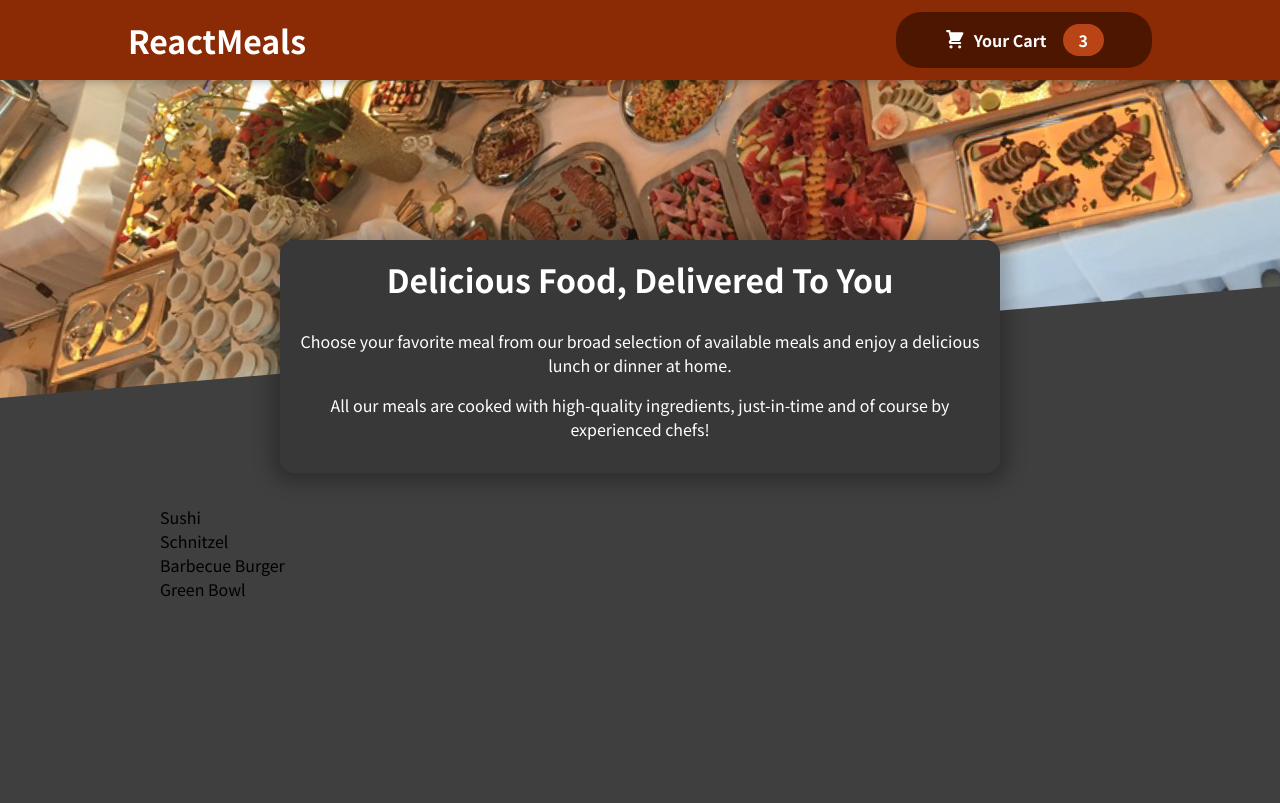
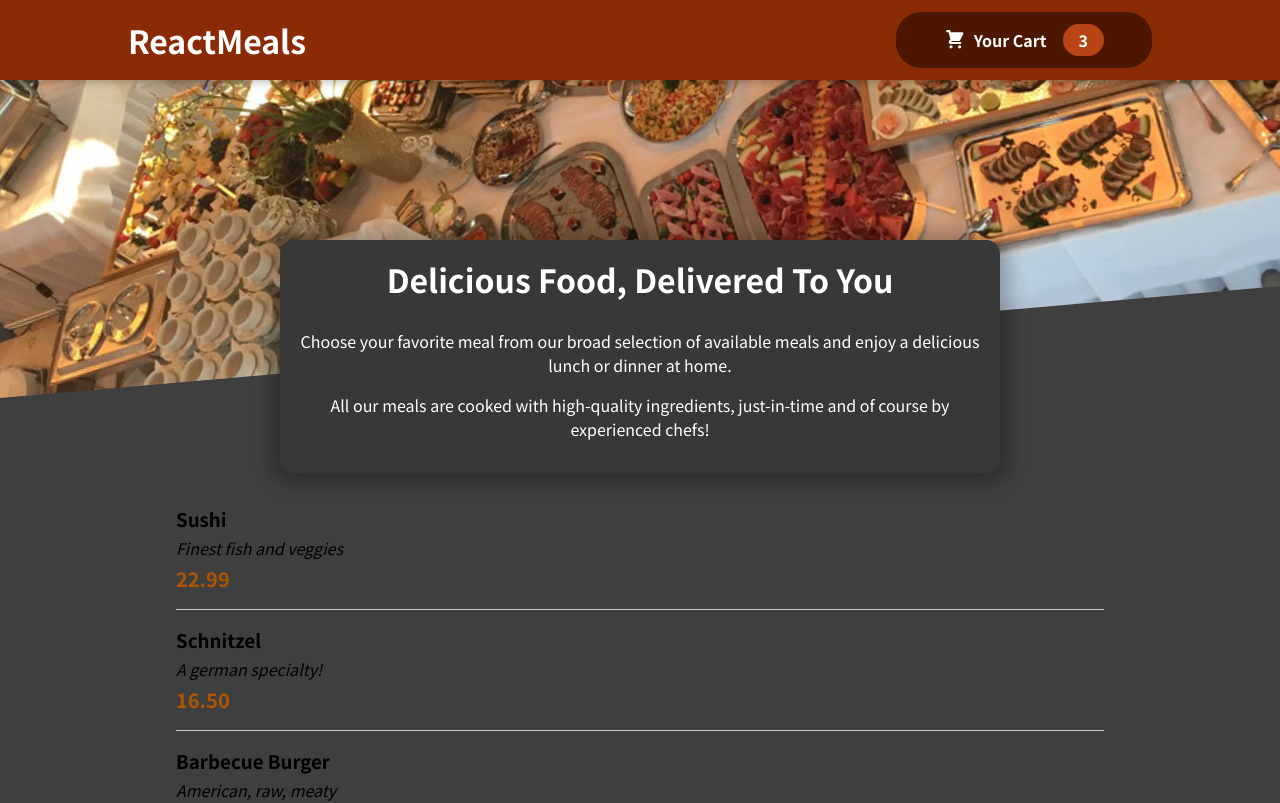
Before and after one commit to AsmaaFH/Max-Course_Order-Food-App, a React (Create React App) app: page / in a window 1280 px wide. Shown: the top 803 px of the page. Built offline with nearby package versions, Linux system fonts and the light colour scheme.

Commit message:
meal item cmp

```diff
--- a/src/components/Meals/AvailableMeals.js
+++ b/src/components/Meals/AvailableMeals.js
@@ -1,5 +1,7 @@
 import React from 'react';
+import Card from '../UI/Card';
 import classes from './AvailableMeals.module.css';
+import MealItem from './MealItem/MealItem';
 const DUMMY_MEALS = [
   {
     id: 'm1',
@@ -28,10 +30,14 @@
 ];
 
 const AvailableMeals = () => {
-  const mealsList = DUMMY_MEALS.map((meal) => <li>{meal.name}</li>);
+  const mealsList = DUMMY_MEALS.map((meal) => (
+    <MealItem key={meal.id} name={meal.name} description={meal.description} price={meal.price} />
+  ));
   return (
     <section className={classes.meals}>
-      <ul>{mealsList}</ul>
+      <Card>
+        <ul>{mealsList}</ul>
+      </Card>
     </section>
   );
 };
--- /dev/null
+++ b/src/components/Meals/MealItem/MealItem.js
@@ -0,0 +1,16 @@
+import React from 'react';
+import classes from './MealItem.module.css';
+const MealItem = (props) => {
+  const price = props.price.toFixed(2);
+  return (
+    <li className={classes.meal}>
+      <div>
+        <h3>{props.name}</h3>
+        <div className={classes.description}>{props.description}</div>
+        <div className={classes.price}>{price}</div>
+      </div>
+    </li>
+  );
+};
+
+export default MealItem;
--- /dev/null
+++ b/src/components/Meals/MealItem/MealItem.module.css
@@ -0,0 +1,22 @@
+.meal {
+  display: flex;
+  justify-content: space-between;
+  margin: 1rem;
+  padding-bottom: 1rem;
+  border-bottom: 1px solid #ccc;
+}
+
+.meal h3 {
+  margin: 0 0 0.25rem 0;
+}
+
+.description {
+  font-style: italic;
+}
+
+.price {
+  margin-top: 0.25rem;
+  font-weight: bold;
+  color: #ad5502;
+  font-size: 1.25rem;
+}
--- /dev/null
+++ b/src/components/UI/Card.js
@@ -0,0 +1,7 @@
+import React from 'react';
+
+const Card = (props) => {
+  return <div>{props.children}</div>;
+};
+
+export default Card;
--- /dev/null
+++ b/src/components/UI/Card.module.css
@@ -0,0 +1,6 @@
+.card {
+  padding: 1rem;
+  box-shadow: 0 2px 8px rgba(0, 0, 0, 0.25);
+  border-radius: 14px;
+  background-color: white;
+}
```
Also changed, not shown: src/components/Meals/MealItem/MealItemForm.js (added, +7 -0 lines).
